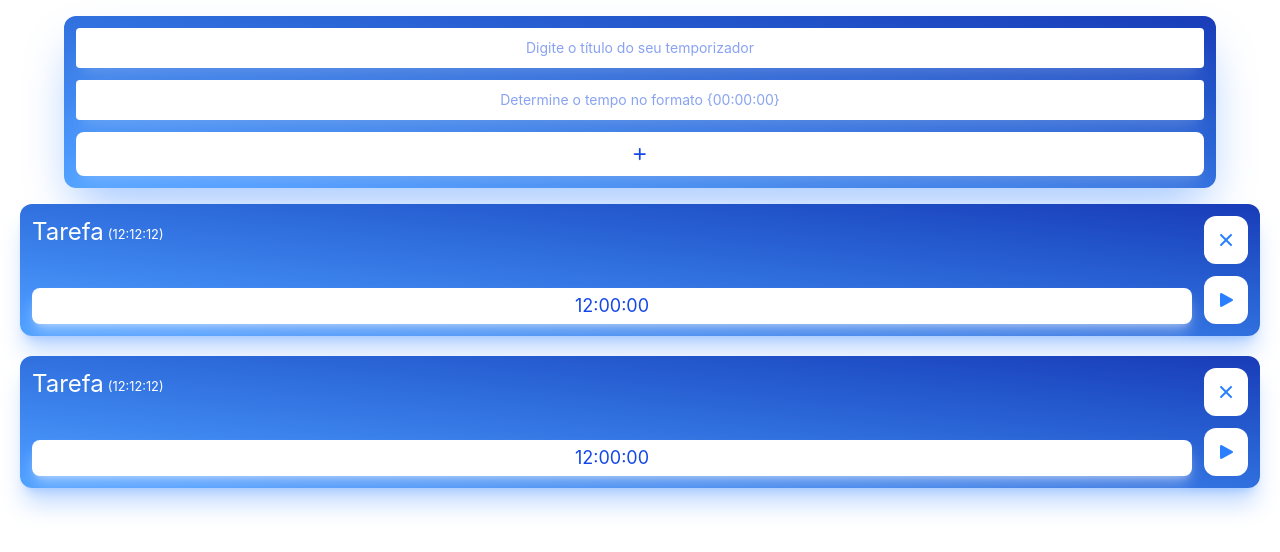
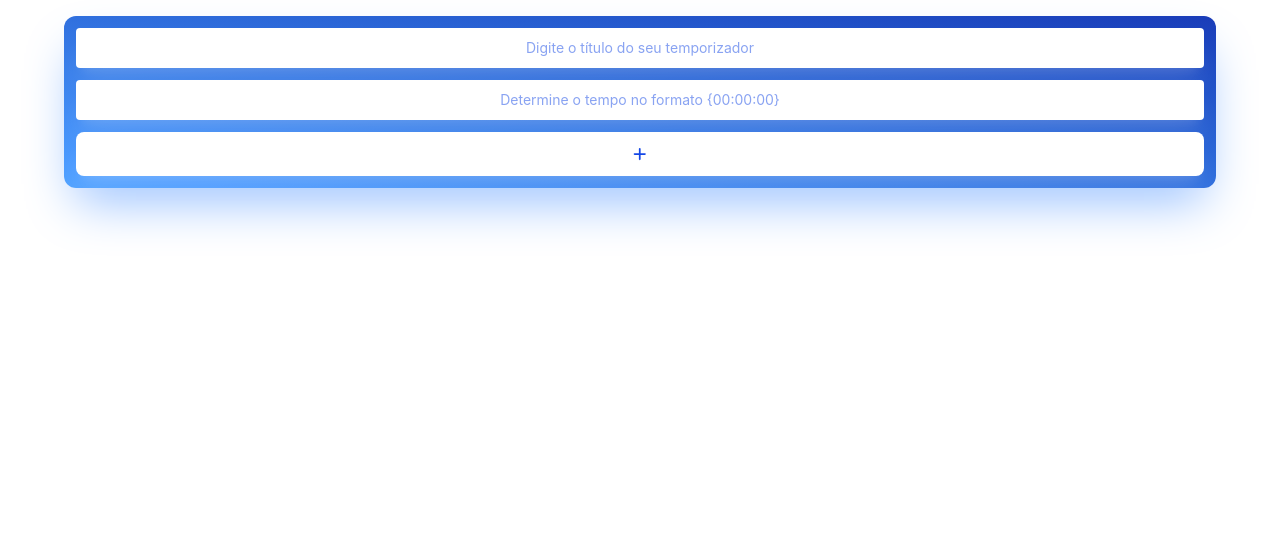
Before and after one commit to gabrielesstevam/projeto_temporizador, a React (Vite) app: page / in a window 1280 px wide. Shown: the top 552 px of the page. Built offline with nearby package versions, Linux system fonts and the light colour scheme.

Commit message:
feat: Conversão de segundos para interface do timer

```diff
--- a/src/App.jsx
+++ b/src/App.jsx
@@ -12,13 +12,13 @@ export default function App() {
       <div className="flex flex-col-reverse gap-5">
 
         {
-          listTimers.map((timer) =>
-            < Timer title={timer.title} resumedTime={timer.resumedTime} seconds={timer.seconds}/>
+          listTimers.map((timer, index) =>
+            < Timer key={index} title={timer.title} resumedTime={timer.resumedTime} secondsParameter={timer.seconds}/>
           )
         }
 
-        < Timer title="Tarefa" resumedTime="12:12:12" seconds={1234124}/>
-        < Timer title="Tarefa" resumedTime="12:12:12" seconds={1234124}/>
+        {/* < Timer title="Tarefa" resumedTime="12:12:12" secondsParameter={3600}/> */}
+        {/* < Timer title="Tarefa" resumedTime="12:12:12" secondsParameter={301}/> */}
       </div>
 
     </>
--- a/src/components/Timer/Timer.jsx
+++ b/src/components/Timer/Timer.jsx
@@ -1,35 +1,51 @@
 // IMPORTS ------
 import { FontAwesomeIcon } from "@fortawesome/react-fontawesome"
 import { faPlay, faClose, faPause } from "@fortawesome/free-solid-svg-icons"
-import { useState } from "react";
+import { useState } from "react"
 // COMPONENT ------
-export default function Timer({title, resumedTime, seconds}){
+export default function Timer({ title, resumedTime, secondsParameter}){
     const [running, setRunning] = useState(false)
-    const [timer, setTimer] = useState(resumedTime)
-    const buttonClass = "bg-white text-blue-500 py-3 px-3 rounded-xl hover:scale-104 transition duration-300 active:scale-140 hover:bg-blue-100"
+    const [timer, setTimer] = useState(secondsParameter)
+    const buttonClass = "bg-white text-blue-500 py-4 px-3 rounded-xl hover:scale-104 transition duration-300 active:scale-140 hover:bg-blue-100"
 
-    // use state de timer ja será em segundos, o tratamento ocorrerá na própria tag, e quando ele rodar vai mudar o state e automaticamente vai mudar na conversão
-
-    // dar commit a cada funcionalidade
+    const hour = Math.floor(timer / 3600).toString().padStart(2, "0")
+    const minutes = Math.floor((timer % 3600) / 60).toString().padStart(2, "0")
+    const seconds = Math.floor((timer % 3600) % 60).toString().padStart(2, "0")
+    let timerFunctions = undefined
 
     function ButtonRunning(){
         if (running){
-            return <button className={buttonClass}><FontAwesomeIcon icon={faPause} /></button>
+            return <button className={buttonClass} onClick={PauseTimer}><FontAwesomeIcon icon={faPause} /></button>
         } else {
-            return <button className={buttonClass}><FontAwesomeIcon icon={faPlay} /></button>
+            return <button className={buttonClass} onClick={PlayTimer}><FontAwesomeIcon icon={faPlay} /></button>
         }
     }
 
+    function PlayTimer(){
+        setRunning(true)
+
+        timerFunctions = setInterval(() => {
+            setTimer((e) => e - 1)
+        }, 1000)
+
+
+    }
+    function PauseTimer(){
+        setRunning(false)
+
+        clearInterval(timerFunctions)
+    }
+
     return(
-        <div className="bg-linear-to-tr from-blue-400 to-blue-800 mx-5 rounded-xl p-3 text-white flex justify-between shadow-xl/30 shadow-blue-500 gap-3 hover:scale-95 transition duration-200">
-            <div className="flex flex-col w-full gap-2 justify-between">
-                <span className="flex items-end">
-                    <p className="text-2xl">{title}</p>
-                    <small className="text-white p-1 rounded-sm">({resumedTime})</small>
+        <div className="bg-linear-to-tr from-blue-400 to-blue-800 mx-5 rounded-xl p-2 text-white flex justify-between shadow-xl/30 shadow-blue-500 gap-3 hover:scale-95 transition duration-200">
+            <div className="flex flex-col gap-2 justify-between min-w-[80%]">
+                <span className="flex flex-col gap-2">
+                    <p className="bg-linear-to-r from-[#ffffff41] shadow-2xl/30 shadow-white p-2 rounded-lg text-white truncate h-full">{title}</p>
+                    <small className="bg-linear-to-r from-[#ffffff41] shadow-2xl/30 shadow-white p-2 rounded-lg w-max text-white">({resumedTime})</small>
                 </span>
-                <p className="p-1 text-lg bg-white text-blue-700 text-center rounded-lg shadow-lg/40 shadow-white">12:00:00</p>
+                <p className="p-1 text-lg bg-white text-blue-500 text-center rounded-lg shadow-lg/40 shadow-white">{`${hour}:${minutes}:${seconds}`}</p>
             </div>
-            <div className="flex flex-col justify-between gap-3">
+            <div className="flex flex-col justify-between gap-3 p-1 max-w-[20%]">
                 <button className={buttonClass}><FontAwesomeIcon icon={faClose}/></button>
                 {
                     ButtonRunning()
```
Also changed, not shown: src/components/TimerGenerator/TimerGenerator.jsx (line endings or trailing spaces).
